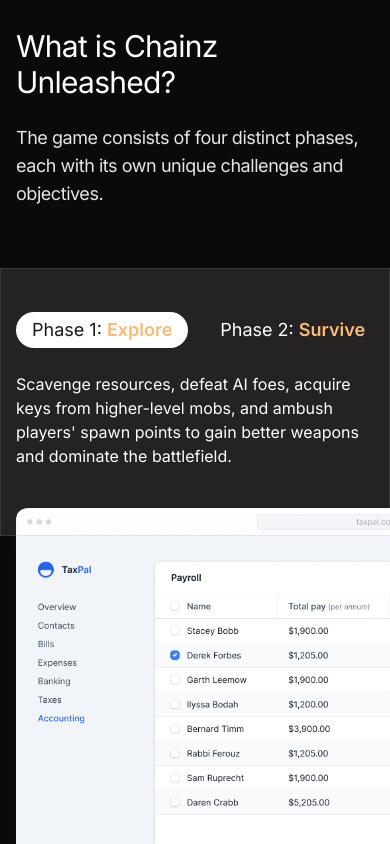
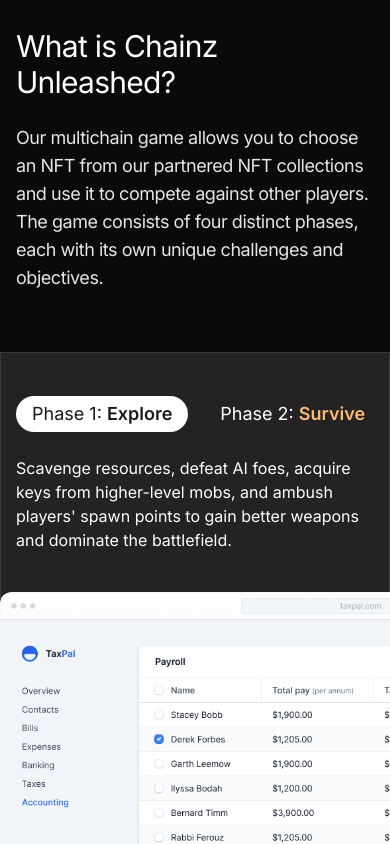
Before and after one commit to brodiecc/chainz-unleashed-website, a Next.js app: page / in a window 390 px wide. Shown: the part 840-1684 px from the top of the page. Built offline with nearby package versions, Linux system fonts and the light colour scheme.

Commit message:
Fixed some viewport issues with primary features section

```diff
--- a/src/components/PrimaryFeatures.tsx
+++ b/src/components/PrimaryFeatures.tsx
@@ -76,7 +76,9 @@ export default function PrimaryFeatures() {
             What is Chainz Unleashed?
           </h2>
           <p className="mt-6 text-lg tracking-tight text-stone-200">
-            The game consists of four distinct phases, each with its own unique
+            Our multichain game allows you to choose an NFT from our partnered
+            NFT collections and use it to compete against other players. The
+            game consists of four distinct phases, each with its own unique
             challenges and objectives.
           </p>
         </div>
@@ -87,7 +89,7 @@ export default function PrimaryFeatures() {
         >
           {({ selectedIndex }) => (
             <>
-              <div className="-mx-4 flex overflow-x-auto pb-4 sm:mx-0 sm:overflow-visible sm:pb-0 lg:col-span-5">
+              <div className="-mx-4 flex overflow-x-auto pb-4 sm:mx-0 pf-sm:overflow-visible sm:pb-0 lg:col-span-5">
                 <Tab.List className="relative z-10 flex gap-x-4 whitespace-nowrap px-4 sm:mx-auto sm:px-0 lg:mx-0 lg:block lg:gap-x-0 lg:gap-y-1 lg:whitespace-normal">
                   {features.map((feature, featureIndex) => (
                     <div
@@ -95,7 +97,7 @@ export default function PrimaryFeatures() {
                       className={clsx(
                         "group relative rounded-full py-1 px-4 lg:rounded-r-none lg:rounded-l-xl lg:p-6",
                         selectedIndex === featureIndex
-                          ? "bg-white lg:bg-white/10 lg:ring-1 lg:ring-inset lg:ring-white/10"
+                          ? " bg-white lg:bg-white/10 lg:ring-1 lg:ring-inset lg:ring-white/10"
                           : "hover:bg-white/10 lg:hover:bg-white/5"
                       )}
                     >
@@ -110,7 +112,15 @@ export default function PrimaryFeatures() {
                         >
                           <span className="absolute inset-0 rounded-full lg:rounded-r-none lg:rounded-l-xl" />
                           {feature.titleStart}
-                          <span className="font-semibold text-orange-300">
+                          {/* <span className="font-semibold text-orange-300"> */}
+                          <span
+                            className={clsx(
+                              "font-semibold",
+                              selectedIndex === featureIndex
+                                ? "text-stone-900 lg:text-orange-300"
+                                : "text-orange-300"
+                            )}
+                          >
                             {feature.titleEmphasis}
                           </span>
                         </Tab>
@@ -138,7 +148,7 @@ export default function PrimaryFeatures() {
                         {feature.description}
                       </p>
                     </div>
-                    <div className="mt-10 w-[45rem] overflow-hidden rounded-xl bg-slate-50 shadow-xl shadow-blue-900/20 sm:w-auto lg:mt-0 lg:w-[67.8125rem]">
+                    <div className="-mx-4 sm:mx-0 mt-10 w-[45rem] overflow-hidden rounded-xl bg-slate-50 shadow-xl shadow-blue-900/20 sm:w-auto lg:mt-0 lg:w-[67.8125rem]">
                       <Image
                         className="w-full"
                         src={feature.image}
--- a/tailwind.config.js
+++ b/tailwind.config.js
@@ -5,6 +5,9 @@ module.exports = {
   content: ["./src/**/*.{js,ts,jsx,tsx}"],
   theme: {
     extend: {
+      screens: {
+        "pf-sm": "800px",
+      },
       fontFamily: {
         sans: ["var(--font-inter)", ...defaultTheme.fontFamily.sans],
         logo: ["var(--font-thaleah-fat)", ...defaultTheme.fontFamily.sans],
```
